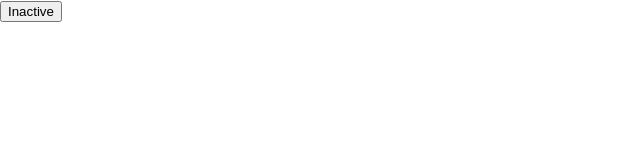
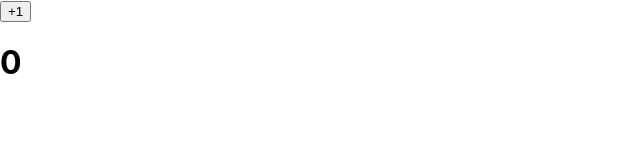
Before and after one commit to JoseTM/playingWithReactHooks, a React (Create React App) app: page / in a window 1280 px wide. Shown: the top 160 px of the page, without its empty margins (0-640 px from the left). Built offline with nearby package versions, Linux system fonts and the light colour scheme.

Commit message:
seccion 2 building a conuter

```diff
--- a/src/App.js
+++ b/src/App.js
@@ -2,15 +2,18 @@ import React, {useState} from 'react'
 
 function App(){
 
-   const [activated, setActivated] = useState(false)
-   const buttonText = activated ? 'Active':'Inactive';
-
-   const onClick = () => setActivated(!activated);
+   const [counter, setCounter] = useState(0)
+   const handleClick = () => setCounter(counter + 1);
 
    return(
-      <button onClick={onClick}>
-         { buttonText }
-      </button>
+      <div>
+         <button onClick={handleClick}>
+            +1
+         </button>
+         <h1>
+            { counter }
+         </h1>
+      </div>
    );
 }
 
```
